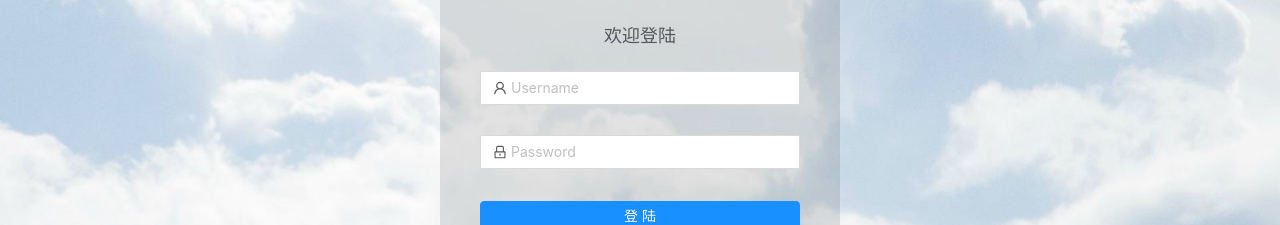
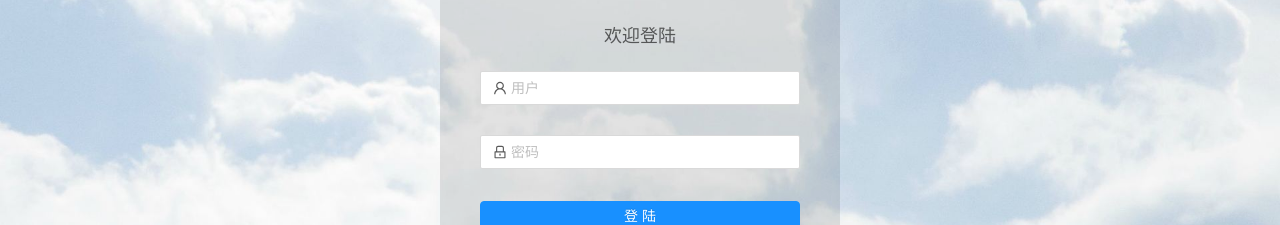
Before and after one commit to 1272171893/react-adnin, a React (Create React App) app: page / in a window 1280 px wide. Shown: the part 279-504 px from the top of the page. Built offline with nearby package versions, Linux system fonts and the light colour scheme.

Commit message:
登录页面

```diff
--- a/src/index.js
+++ b/src/index.js
@@ -3,8 +3,8 @@ import ReactDOM from 'react-dom';
 import App from './App';
 import "./assets/css/minreset.less"
 ReactDOM.render(
-  <React.StrictMode>
-    <App />
-  </React.StrictMode>,
+  // <React.StrictMode>
+    <App />,
+  // </React.StrictMode>,
   document.getElementById('root')
 );
--- a/src/pages/login/index.jsx
+++ b/src/pages/login/index.jsx
@@ -3,19 +3,14 @@ import "./less/index.less";
 import logo from "@/assets/image/logo.png";
 import { Form, Input, Button } from "antd";
 import { UserOutlined, LockOutlined } from "@ant-design/icons";
+
 export default class Login extends React.Component {
   constructor(props) {
     super(props);
-    this.state = {
-      layout: {
-        labelCol: { span: 8 },
-        wrapperCol: { span: 16 },
-      },
-    };
+    this.state = {};
   }
-  handleSubmit = (e) => {
-    e.preventDefault();
-    console.log("Received values of form: ", e);
+  handleSubmit = value=> {
+    console.log(value);
   };
   render() {
     return (
@@ -28,24 +23,43 @@ export default class Login extends React.Component {
           <div className="title">欢迎登陆</div>
           <div className="main">
             <Form
-              onSubmit={this.handleSubmit}
+              size="middle"
+              onFinish={this.handleSubmit}
               name="normal_login"
               className="login-form"
+              initialValues={{
+                remember: true,
+              }}
             >
-              <Form.Item>
+              <Form.Item
+                name="username"
+                rules={[
+                  {
+                    required: true,
+                    message: "请输入正确的用户名",
+                  },
+                ]}
+              >
                 <Input
                   prefix={<UserOutlined className="site-form-item-icon" />}
-                  placeholder="Username"
+                  placeholder="用户"
                 />
               </Form.Item>
-              <Form.Item>
+              <Form.Item
+                name="password"
+                rules={[
+                  {
+                    required: true,
+                    message: "请输入正确的密码",
+                  },
+                ]}
+              >
                 <Input
                   prefix={<LockOutlined className="site-form-item-icon" />}
                   type="password"
-                  placeholder="Password"
+                  placeholder="密码"
                 />
               </Form.Item>
-
               <Form.Item>
                 <Button
                   type="primary"
```
